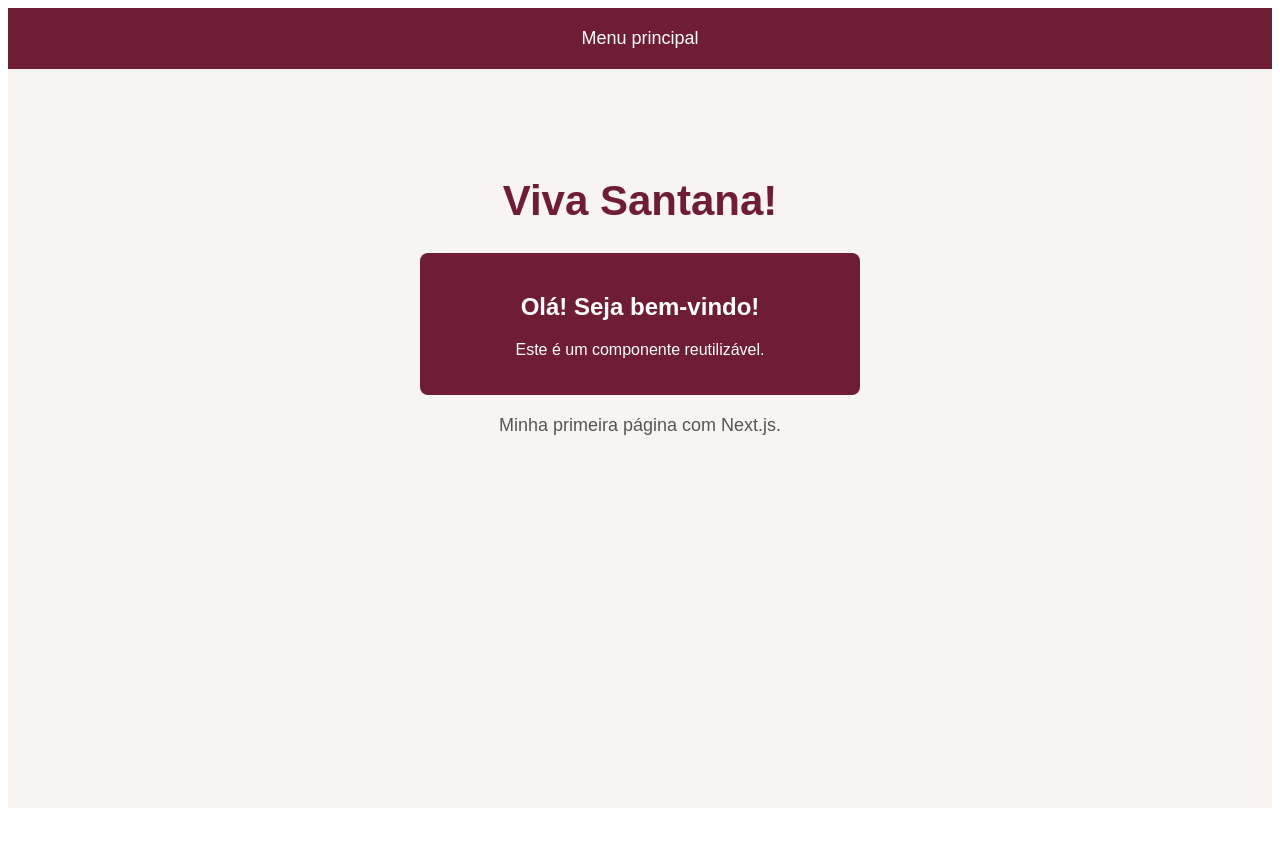
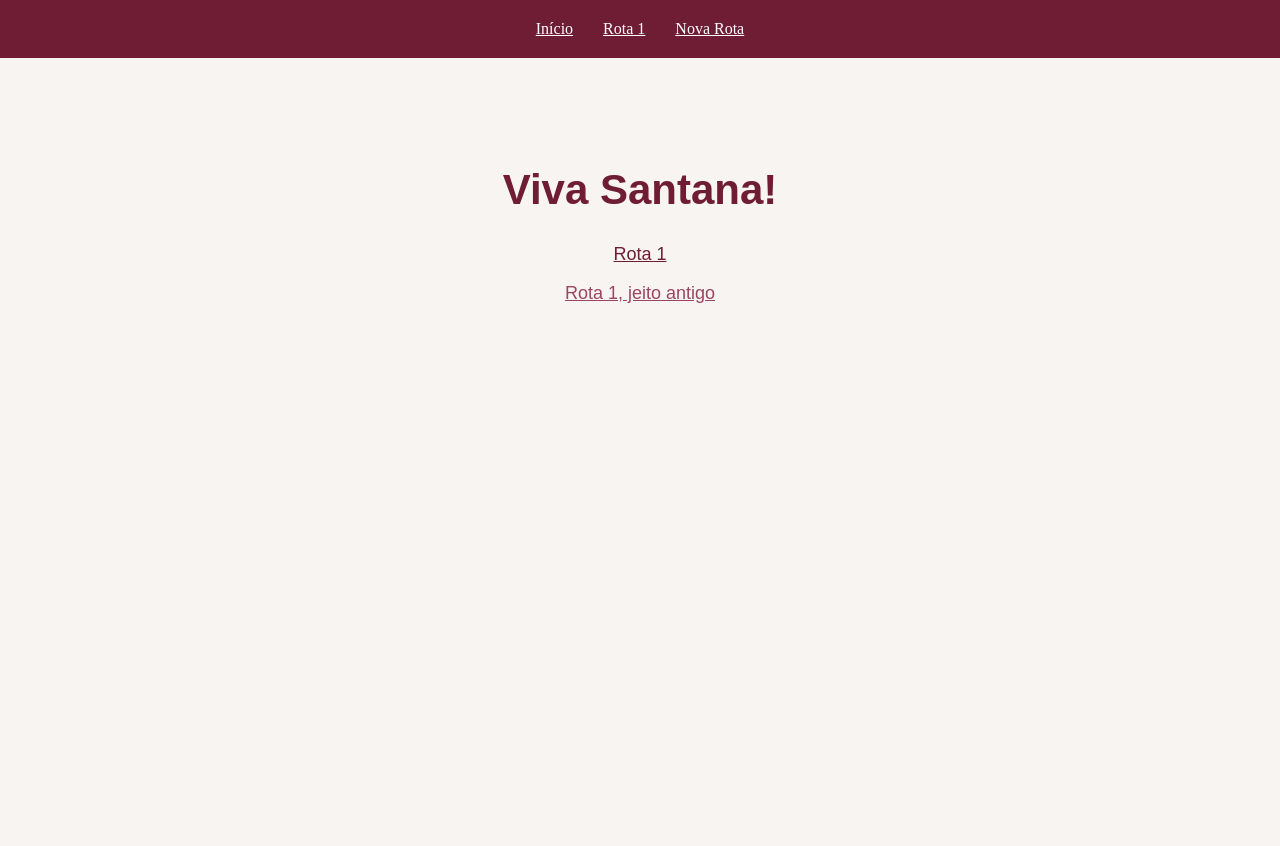
Before and after one commit to HelenaMariano2025/receitas-programacao-web, a Next.js app in the folder next0/: page / in a window 1280 px wide. Shown: the top 846 px of the page. Before the commit the page ends 816 px from the top, so only its background shows below. Built offline with nearby package versions, Linux system fonts and the light colour scheme.

Commit message:
feat: adiciona layouts e links no Next.js

```diff
--- a/next0/app/layout.js
+++ b/next0/app/layout.js
@@ -1,7 +1,36 @@
+export const metadata = {
+    title: "Next.js",
+    description: "Minha aplicação com Next.js"
+};
+
+import Link from "next/link";
+
 export default function RootLayout({ children }) {
+    console.log("montando layout");
+
     return (
         <html lang="pt-BR">
-            <body>
+            <body style={{ margin: 0 }}>
+                <nav style={{
+                    backgroundColor: "#6f1d35",
+                    padding: "20px",
+                    display: "flex",
+                    justifyContent: "center",
+                    gap: "30px"
+                }}>
+                    <Link href="/" style={{ color: "white" }}>
+                        Início
+                    </Link>
+
+                    <Link href="/rota1" style={{ color: "white" }}>
+                        Rota 1
+                    </Link>
+
+                    <Link href="/novarota" style={{ color: "white" }}>
+                        Nova Rota
+                    </Link>
+                </nav>
+
                 {children}
             </body>
         </html>
--- a/next0/app/page.js
+++ b/next0/app/page.js
@@ -1,23 +1,11 @@
-import { Mensagem } from "./Componentes";
+import Link from "next/link";
 
 export default function Home() {
     return (
         <div style={{
             backgroundColor: "#f8f4f2",
             minHeight: "100vh",
-            fontFamily: "Arial, sans-serif"
-        }}>
-            <div style={{
-                backgroundColor: "#6f1d35",
-                color: "white",
-                padding: "20px",
-                textAlign: "center",
-                fontSize: "18px"
-            }}>
-                Menu principal
-            </div>
-
-            <div style={{
+            fontFamily: "Arial, sans-serif",
             textAlign: "center",
             padding: "80px 20px"
         }}>
@@ -28,14 +16,29 @@ export default function Home() {
                 Viva Santana!
             </h1>
 
-                <Mensagem />
+            <div style={{ marginTop: "30px" }}>
+                <Link
+                    href="/novarota"
+                    style={{
+                        color: "#6f1d35",
+                        fontSize: "18px"
+                    }}
+                >
+                    Rota 1
+                </Link>
 
-                <p style={{
-                    color: "#555",
+                <br />
+                <br />
+
+                <a
+                    href="/novarota"
+                    style={{
+                        color: "#9b4560",
                         fontSize: "18px"
-                }}>
-                    Minha primeira página com Next.js.
-                </p>
+                    }}
+                >
+                    Rota 1, jeito antigo
+                </a>
             </div>
         </div>
     );
```
Also changed, not shown: next0/app/novarota/layout.js (added, +20 -0 lines). Lines whose indentation alone changed are shown as unchanged.
